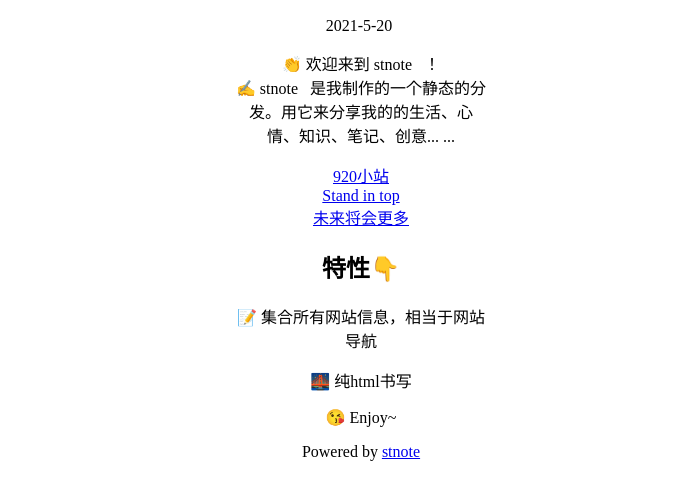
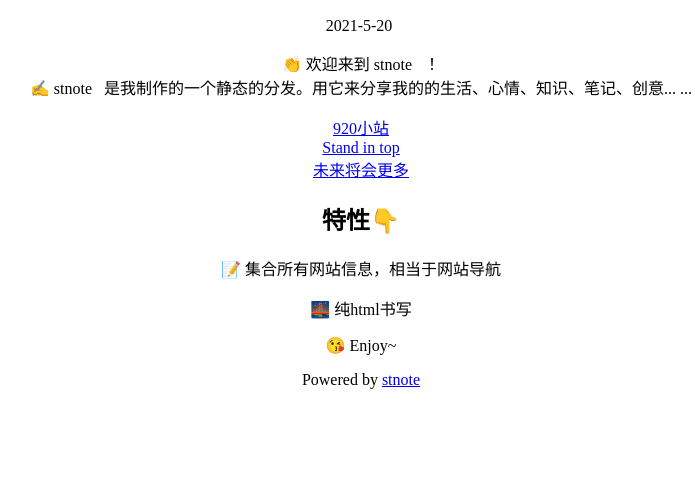
Before and after one commit to wuzhtuman/stnote.github.io, a plain HTML site: page index.html in a window 1280 px wide. Shown: the part 50-550 px from the top of the page, without its empty margins (279-974 px from the left). Drawn offline with Linux system fonts and the light colour scheme.

Commit message:
Update index.html

```diff
--- a/index.html
+++ b/index.html
@@ -7,7 +7,7 @@
 
   <center></head><center>
   <center><body><center>
-  <div style="display: block; margin: 0 auto; width: 20%; background: #fff;">
+  <div style="display: block; margin: 0 auto; width: 100%; background: #fff;">
 
       <article class="article">
         <h1>Hello stnote</h1>
```
